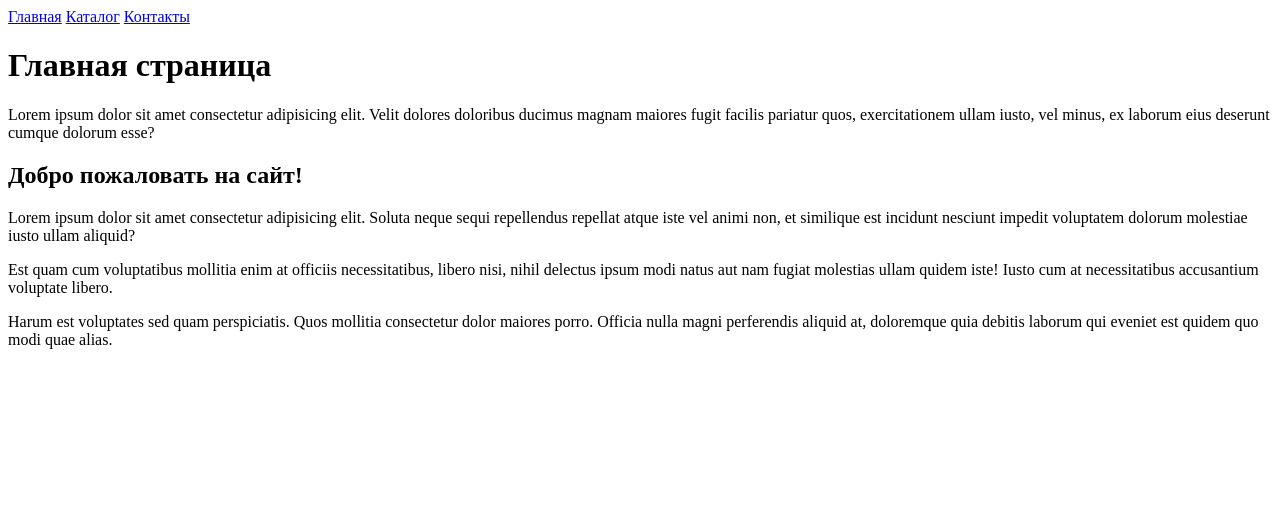
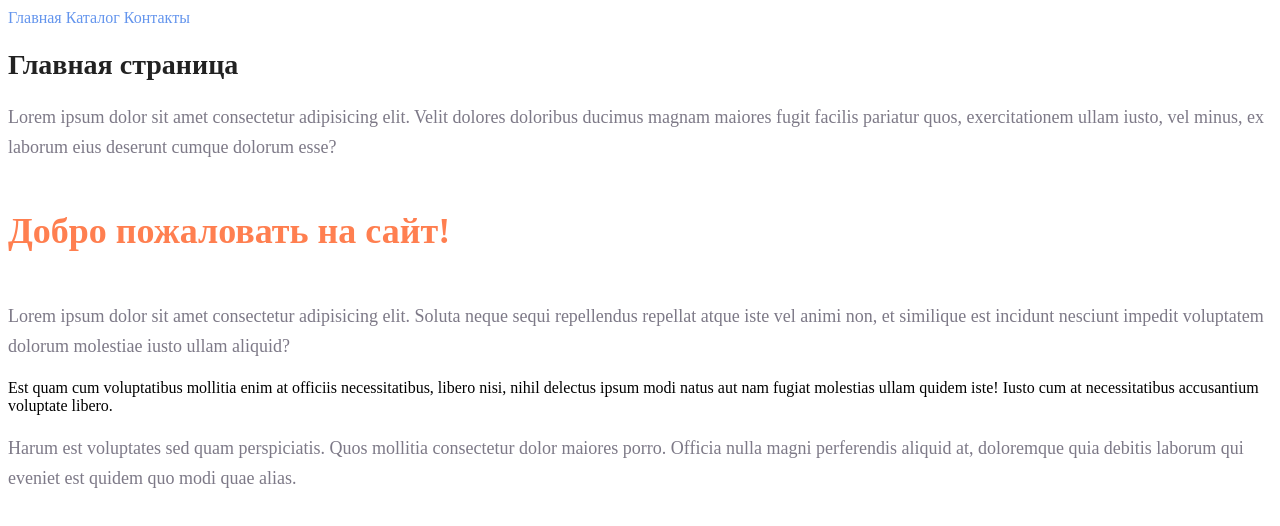
Before and after one commit to prokhorovadaria/htmlcsscourse, a plain HTML site: page 1 lesson/hw/homework1/index1.html in a window 1280 px wide. Drawn offline with Linux system fonts and the light colour scheme.

Commit message:
Done hw 2

```diff
--- /dev/null
+++ b/1 lesson/hw/homework1/css/style.css
@@ -0,0 +1,32 @@
+a {
+    text-decoration: none;
+}
+
+.menu_link {
+    color: cornflowerblue;
+    font-size: 16px;
+    line-height: 20px;
+}
+
+h1 {
+    color: #222222;
+    font-size: 28px;
+    line-height: 36px;
+    font-weight: bold;
+}
+
+.text {
+    font-style: normal;
+    font-weight: 300;
+    font-size: 18px;
+    line-height: 30px;
+    color: #7D7987;
+}
+
+.title_2 {
+    color: coral;
+    font-style: normal;
+    font-weight: 700;
+    font-size: 36px;
+    line-height: 80px;
+}
--- a/1 lesson/hw/homework1/index1.html
+++ b/1 lesson/hw/homework1/index1.html
@@ -5,19 +5,19 @@
     <meta charset="UTF-8">
     <meta http-equiv="X-UA-Compatible" content="IE=edge">
     <meta name="viewport" content="width=device-width, initial-scale=1.0">
-    <title>Document</title>
+    <link rel="stylesheet" href="css/style.css">
 </head>
 
 <body>
-    <a href="#">Главная</a>
-    <a href="catalog/catalog.html">Каталог</a>
-    <a href="#">Контакты</a>
+    <a class="menu_link" href="#">Главная</a>
+    <a class="menu_link" href="catalog/catalog.html">Каталог</a>
+    <a class="menu_link" href="#">Контакты</a>
     <h1>Главная страница</h1>
-    <p>Lorem ipsum dolor sit amet consectetur adipisicing elit. Velit dolores doloribus ducimus magnam maiores fugit facilis pariatur quos, exercitationem ullam iusto, vel minus, ex laborum eius deserunt cumque dolorum esse?</p>
-    <h2>Добро пожаловать на сайт!</h2>
-    <p>Lorem ipsum dolor sit amet consectetur adipisicing elit. Soluta neque sequi repellendus repellat atque iste vel animi non, et similique est incidunt nesciunt impedit voluptatem dolorum molestiae iusto ullam aliquid?</p>
+    <p class="text">Lorem ipsum dolor sit amet consectetur adipisicing elit. Velit dolores doloribus ducimus magnam maiores fugit facilis pariatur quos, exercitationem ullam iusto, vel minus, ex laborum eius deserunt cumque dolorum esse?</p>
+    <h2 class="title_2">Добро пожаловать на сайт!</h2>
+    <p class="text">Lorem ipsum dolor sit amet consectetur adipisicing elit. Soluta neque sequi repellendus repellat atque iste vel animi non, et similique est incidunt nesciunt impedit voluptatem dolorum molestiae iusto ullam aliquid?</p>
     <p>Est quam cum voluptatibus mollitia enim at officiis necessitatibus, libero nisi, nihil delectus ipsum modi natus aut nam fugiat molestias ullam quidem iste! Iusto cum at necessitatibus accusantium voluptate libero.</p>
-    <p>Harum est voluptates sed quam perspiciatis. Quos mollitia consectetur dolor maiores porro. Officia nulla magni perferendis aliquid at, doloremque quia debitis laborum qui eveniet est quidem quo modi quae alias.</p>
+    <p class="text">Harum est voluptates sed quam perspiciatis. Quos mollitia consectetur dolor maiores porro. Officia nulla magni perferendis aliquid at, doloremque quia debitis laborum qui eveniet est quidem quo modi quae alias.</p>
 </body>
 
 </html>
```
Also changed, not shown: 1 lesson/hw/homework1/catalog/catalog.html (+26 -17 lines).
